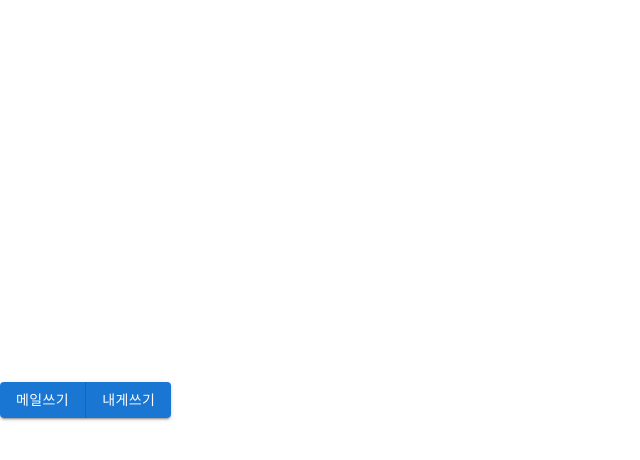
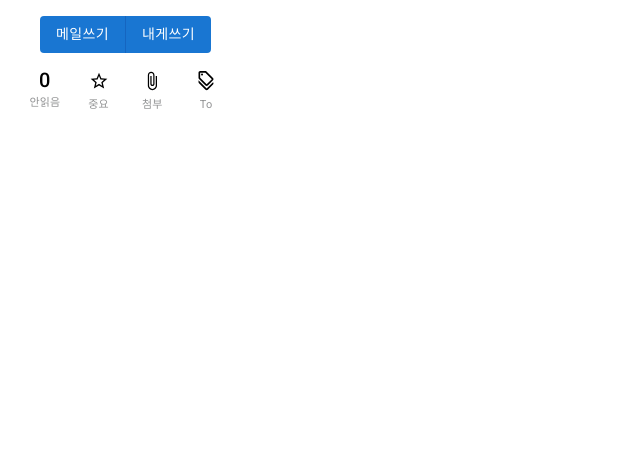
Before and after one commit to gajihub/react-study, a React (Vite) app: page / in a window 1280 px wide. Shown: the top 460 px of the page, without its empty margins (0-640 px from the left). Built offline with nearby package versions, Linux system fonts and the light colour scheme.

Commit message:
[수정] wrap ui 작업

```diff
--- /dev/null
+++ b/src/assets/styles/components/Header.module.scss
@@ -0,0 +1,27 @@
+.buttonTop {
+    padding: 16px 18px 0;
+    width: 100%;
+    justify-content: center;
+}
+.topMenu {
+    padding: 16px 18px 0;
+    display: flex;
+    flex-direction: row;
+    width: 100%;
+    li {
+        display: flex;
+        flex-direction: column;
+        align-items: center;
+        width: 25%;
+        font-size: 11px;
+        line-height: 18px;
+        color: #929394;
+        span, svg {
+            margin-top: 2px;
+            margin-bottom: 5px;
+            font-size: 20px;
+            font-weight: 500;
+            color: #000;
+        }
+    }
+}
--- /dev/null
+++ b/src/assets/styles/pages/Home.module.scss
@@ -0,0 +1,5 @@
+.wrap {
+    min-width: 1024px;
+    width: 100%;
+    height: 100%;
+}
--- /dev/null
+++ b/src/assets/styles/pages/Lnb.module.scss
@@ -0,0 +1,7 @@
+.lnb {
+    position: absolute;
+    top: 0;
+    left: 0;
+    width: 251px;
+    height: 100%;
+}
--- a/src/components/Header.tsx
+++ b/src/components/Header.tsx
@@ -1,13 +1,37 @@
 import React from "react";
 import { ButtonGroup, Button } from "@mui/material";
+import StarBorderPurple500SharpIcon from "@mui/icons-material/StarBorderPurple500Sharp";
+import AttachFileOutlinedIcon from "@mui/icons-material/AttachFileOutlined";
+import DiscountOutlinedIcon from "@mui/icons-material/DiscountOutlined";
+import styles from "@styles/components/Header.module.scss";
 
 const Header = () => {
   return (
     <>
-      <ButtonGroup variant="contained" aria-label="Email header button">
+      <ButtonGroup
+        className={styles.buttonTop}
+        variant="contained"
+        aria-label="Email header button">
         <Button>메일쓰기</Button>
         <Button>내게쓰기</Button>
       </ButtonGroup>
+      <ul className={styles.topMenu}>
+        <li>
+          <span>0</span>안읽음
+        </li>
+        <li>
+          <StarBorderPurple500SharpIcon />
+          중요
+        </li>
+        <li>
+          <AttachFileOutlinedIcon />
+          첨부
+        </li>
+        <li>
+          <DiscountOutlinedIcon />
+          To
+        </li>
+      </ul>
     </>
   );
 };
--- a/src/pages/Home.tsx
+++ b/src/pages/Home.tsx
@@ -1,13 +1,18 @@
 import React from "react";
 import { ThemeProvider } from "@mui/material/styles";
 import theme from "../theme";
-import Header from "@components/Header";
+import Lnb from "./Lnb";
+import CssBaseline from "@mui/material/CssBaseline";
+import styles from "@styles/pages/Home.module.scss";
 
 const Home = () => {
   return (
     <>
       <ThemeProvider theme={theme}>
-        <Header />
+        <CssBaseline />
+        <div className={styles.wrap}>
+          <Lnb />
+        </div>
       </ThemeProvider>
     </>
   );
--- a/src/pages/Lnb.tsx
+++ b/src/pages/Lnb.tsx
@@ -1,7 +1,15 @@
 import React from "react";
+import Header from "@components/Header";
+import styles from "@styles/pages/Lnb.module.scss";
 
 const Lnb = () => {
-  return <div>Lnb</div>;
+  return (
+    <>
+      <div className={styles.lnb}>
+        <Header />
+      </div>
+    </>
+  );
 };
 
 export default Lnb;
--- a/src/theme.tsx
+++ b/src/theme.tsx
@@ -6,8 +6,41 @@ const theme = createTheme({
     MuiButtonBase: {
       defaultProps: {
         // The props to change the default for.
-        disableRipple: false // No more ripple, on the whole application 💣!
+        disableRipple: true,
+        disableTouchRipple: true,
+        focusRipple: true
+      },
+      styleOverrides: {
+        root: {
+          "&:active": {
+            boxShadow: "none"
+          },
+          "&:focus": {
+            outline: "none"
+          },
+          "&:hover": {
+            backgroundColor: "transparent"
+          }
+        }
       }
+    },
+    MuiButtonGroup: {
+      styleOverrides: {
+        root: {
+          boxShadow: "none"
+        }
+      }
+    },
+    MuiCssBaseline: {
+      styleOverrides: () => `
+        ul {
+          list-style-type: none;
+        }
+        ul, li {
+          margin:0;
+          padding: 0;
+        }
+      `
     }
   }
 });
```
Also changed, not shown: src/assets/styles/Lnb.module.scss (deleted).
